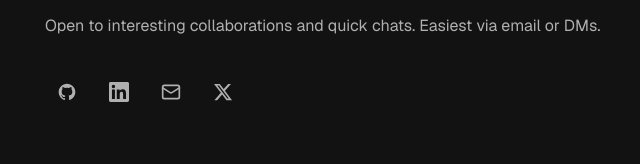
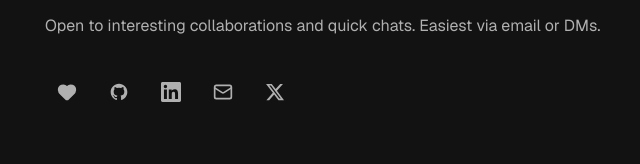
Before and after one commit to ameyypawar/my-website, a Next.js app: page / in a window 1280 px wide. Shown: the part 3394-3558 px from the top of the page, without its empty margins (123-763 px from the left). Built offline with nearby package versions, Linux system fonts and the light colour scheme.

Commit message:
Add Sponsor link to the footer via Polar
Leftmost social-row item now links to the Polar checkout for the
Sponsor product, rendered with a filled Heart icon. Widens the Social
icon union to include "sponsor".

```diff
--- a/src/components/SocialLink.tsx
+++ b/src/components/SocialLink.tsx
@@ -1,4 +1,4 @@
-import { Mail } from "lucide-react";
+import { Heart, Mail } from "lucide-react";
 import type { Social } from "@/data/socials";
 
 // Brand icons as inline SVGs — lucide-react 1.x dropped brand icons
@@ -27,6 +27,7 @@ const XIcon = (
 );
 
 const iconMap: Record<Social["icon"], React.ReactNode> = {
+  sponsor: <Heart className="w-5 h-5 fill-current" aria-hidden="true" />,
   github: GithubIcon,
   linkedin: LinkedinIcon,
   mail: <Mail className="w-5 h-5" aria-hidden="true" />,
--- a/src/data/socials.ts
+++ b/src/data/socials.ts
@@ -1,5 +1,6 @@
-export type Social = { label: string; href: string; icon: "github"|"linkedin"|"mail"|"x"|"instagram" };
+export type Social = { label: string; href: string; icon: "github"|"linkedin"|"mail"|"x"|"instagram"|"sponsor" };
 export const socials: Social[] = [
+  { label: "Sponsor", href: "https://buy.polar.sh/polar_cl_YXYBXAOKKrEuVxZKtOs7zmzA9dqs9eZmPn7a101fhBW", icon: "sponsor" },
   { label: "GitHub", href: "https://github.com/ameyypawar", icon: "github" },
   { label: "LinkedIn", href: "https://www.linkedin.com/in/ameypawar77/", icon: "linkedin" },
   { label: "Email", href: "mailto:ameypawar1237@gmail.com", icon: "mail" },
```
